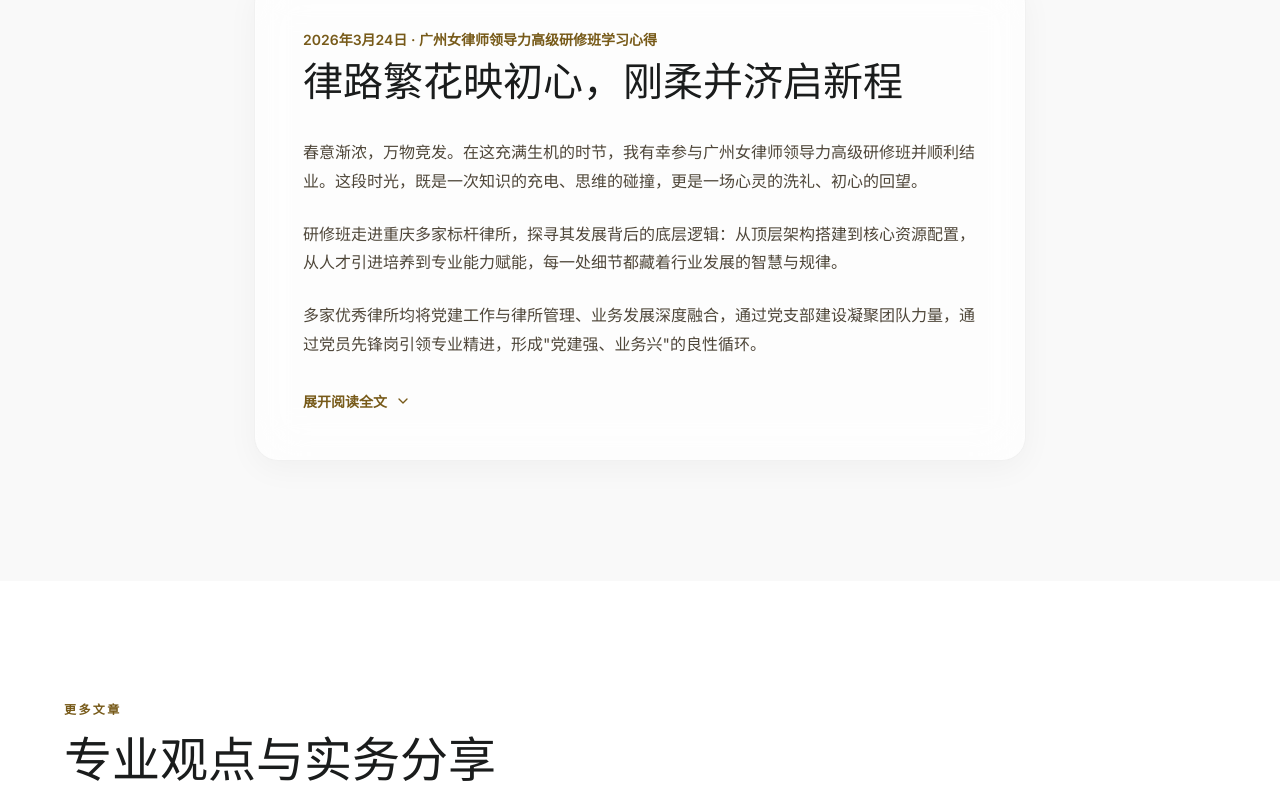
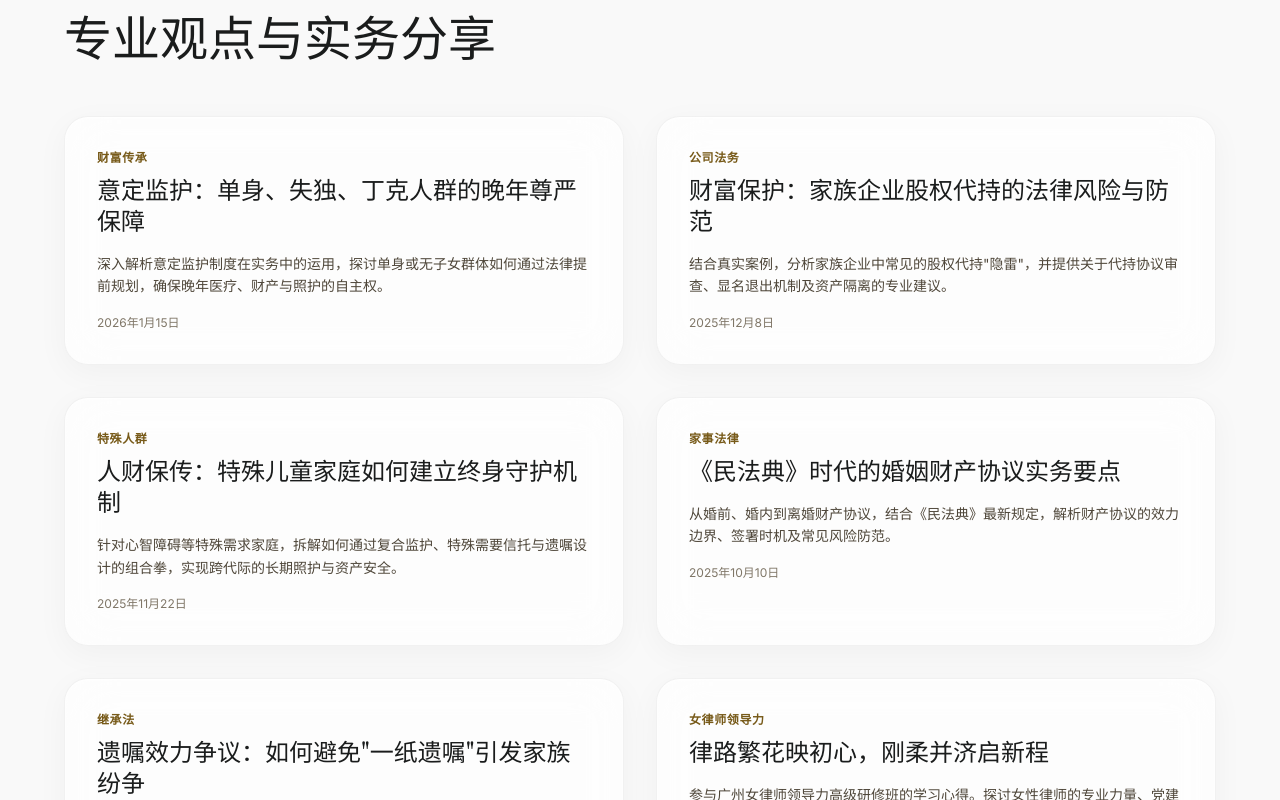
Before and after one commit to zhuge202322/hanlvshi, a Next.js app: page /articles in a window 1280 px wide. Shown: the part 620-1420 px from the top of the page. Built offline with nearby package versions, Linux system fonts and the light colour scheme.

Commit message:
refactor: 将女律师领导力文章合并到专业观点板块

```diff
--- a/src/app/articles/page.tsx
+++ b/src/app/articles/page.tsx
@@ -1,34 +1,16 @@
 "use client";
 
-import { useRef, useState } from "react";
+import { useRef } from "react";
 import gsap from "gsap";
 import { ScrollTrigger } from "gsap/ScrollTrigger";
 import { useGSAP } from "@gsap/react";
 import Navigation from "@/components/Navigation";
-import { ChevronDown, ChevronUp } from "lucide-react";
 
 if (typeof window !== "undefined") {
   gsap.registerPlugin(ScrollTrigger);
 }
 
 export const dynamic = 'force-dynamic';
-
-const mainArticle = {
-  date: "2026年3月24日",
-  category: "广州女律师领导力高级研修班学习心得",
-  title: "律路繁花映初心，刚柔并济启新程",
-  content: [
-    "春意渐浓，万物竞发。在这充满生机的时节，我有幸参与广州女律师领导力高级研修班并顺利结业。这段时光，既是一次知识的充电、思维的碰撞，更是一场心灵的洗礼、初心的回望。",
-    "研修班走进重庆多家标杆律所，探寻其发展背后的底层逻辑：从顶层架构搭建到核心资源配置，从人才引进培养到专业能力赋能，每一处细节都藏着行业发展的智慧与规律。",
-    "多家优秀律所均将党建工作与律所管理、业务发展深度融合，通过党支部建设凝聚团队力量，通过党员先锋岗引领专业精进，形成\"党建强、业务兴\"的良性循环。",
-    "作为家族传承中心负责人、律所党支部书记与管委会成员，我更加明确：党建工作不是独立的支线任务，而是律所发展的红色引擎。家族传承中心的发展，同样需要党建引领。",
-    "在女性领导力课程中，我对女性律师的专业力量有了更深理解。女性领导力的核心，在于刚柔并济的平衡、多元包容的思维、温润坚定的力量。这种力量用于家族传承服务时，既能坚守原则、严谨务实，也能理解客户的情感需求。",
-    "人工智能、大数据等技术正在改变法律服务行业。从文书起草、案例检索到客户分析、业务拓展，技术赋能让法律服务的效率与质量提升，也要求律师团队持续更新服务方式。",
-    "回顾十九年的律途思考，我将其归纳为\"选择、平衡、专注\"。从财富传承领域的深耕，到非遗咏春的研习，再到律所党建工作的推进，每一次选择都锚定法治初心，每一次平衡都兼顾责任与担当。",
-    "作为家族传承中心负责人，我们不仅提供财富传承、家族治理的专业方案，更传递对家庭责任、亲情守护与文化传承的价值理念。尤其在特殊人群监护、医疗预嘱、意定监护等领域，我们用专业法律知识为客户的人生全旅程提供保障。",
-    "未来，我将继续以党建为魂、以专业为基、以女性力量为翼，带领家族传承中心完善服务体系，为大湾区家族客户提供更专业、更全面、更有温度的财富传承与家族治理解决方案。"
-  ]
-};
 
 const otherArticles = [
   {
@@ -60,12 +42,28 @@ const otherArticles = [
     category: "继承法",
     title: "遗嘱效力争议：如何避免\"一纸遗嘱\"引发家族纷争",
     excerpt: "通过典型案例分析遗嘱无效的常见原因，提供遗嘱起草、见证、保管及执行的全流程专业建议，确保遗愿得以实现。"
+  },
+  {
+    date: "2026年3月24日",
+    category: "女律师领导力",
+    title: "律路繁花映初心，刚柔并济启新程",
+    excerpt: "参与广州女律师领导力高级研修班的学习心得。探讨女性律师的专业力量、党建引领下的律所发展，以及如何在财富传承领域发挥刚柔并济的领导力。",
+    fullContent: [
+      "春意渐浓，万物竞发。在这充满生机的时节，我有幸参与广州女律师领导力高级研修班并顺利结业。这段时光，既是一次知识的充电、思维的碰撞，更是一场心灵的洗礼、初心的回望。",
+      "研修班走进重庆多家标杆律所，探寻其发展背后的底层逻辑：从顶层架构搭建到核心资源配置，从人才引进培养到专业能力赋能，每一处细节都藏着行业发展的智慧与规律。",
+      "多家优秀律所均将党建工作与律所管理、业务发展深度融合，通过党支部建设凝聚团队力量，通过党员先锋岗引领专业精进，形成\"党建强、业务兴\"的良性循环。",
+      "作为家族传承中心负责人、律所党支部书记与管委会成员，我更加明确：党建工作不是独立的支线任务，而是律所发展的红色引擎。家族传承中心的发展，同样需要党建引领。",
+      "在女性领导力课程中，我对女性律师的专业力量有了更深理解。女性领导力的核心，在于刚柔并济的平衡、多元包容的思维、温润坚定的力量。这种力量用于家族传承服务时，既能坚守原则、严谨务实，也能理解客户的情感需求。",
+      "人工智能、大数据等技术正在改变法律服务行业。从文书起草、案例检索到客户分析、业务拓展，技术赋能让法律服务的效率与质量提升，也要求律师团队持续更新服务方式。",
+      "回顾十九年的律途思考，我将其归纳为\"选择、平衡、专注\"。从财富传承领域的深耕，到非遗咏春的研习，再到律所党建工作的推进，每一次选择都锚定法治初心，每一次平衡都兼顾责任与担当。",
+      "作为家族传承中心负责人，我们不仅提供财富传承、家族治理的专业方案，更传递对家庭责任、亲情守护与文化传承的价值理念。尤其在特殊人群监护、医疗预嘱、意定监护等领域，我们用专业法律知识为客户的人生全旅程提供保障。",
+      "未来，我将继续以党建为魂、以专业为基、以女性力量为翼，带领家族传承中心完善服务体系，为大湾区家族客户提供更专业、更全面、更有温度的财富传承与家族治理解决方案。"
+    ]
   }
 ];
 
 export default function ArticlesPage() {
   const container = useRef<HTMLDivElement>(null);
-  const [expanded, setExpanded] = useState(false);
 
   useGSAP(() => {
     gsap.fromTo(
@@ -113,48 +111,11 @@ export default function ArticlesPage() {
         </div>
       </section>
 
-      {/* Main Article */}
+      {/* Articles Grid */}
       <section className="section py-[120px]">
-        <div className="max-w-[900px] mx-auto px-6 lg:px-16">
-          <article className="glass-card p-12 rounded-[1.5rem]">
-            <div className="mb-8">
-              <p className="text-[14px] text-[#775a19] font-semibold mb-2">
-                {mainArticle.date} · {mainArticle.category}
-              </p>
-              <h2 className="font-serif text-[40px] text-[#1a1c1c] leading-[1.2]">
-                {mainArticle.title}
-              </h2>
-            </div>
-
-            <div className="space-y-6 text-[16px] text-[#4e4639] leading-[1.8]">
-              {mainArticle.content.slice(0, expanded ? mainArticle.content.length : 3).map((para, i) => (
-                <p key={i}>{para}</p>
-              ))}
-            </div>
-
-            <button
-              onClick={() => setExpanded(!expanded)}
-              className="mt-8 flex items-center gap-2 text-[14px] text-[#775a19] font-semibold hover:text-[#1a1c1c] transition-colors"
-            >
-              {expanded ? (
-                <>
-                  收起全文 <ChevronUp className="w-4 h-4" />
-                </>
-              ) : (
-                <>
-                  展开阅读全文 <ChevronDown className="w-4 h-4" />
-                </>
-              )}
-            </button>
-          </article>
-        </div>
-      </section>
-
-      {/* Other Articles */}
-      <section className="section py-[120px] bg-white">
         <div className="max-w-[1280px] mx-auto px-6 lg:px-16">
           <div className="mb-12">
-            <h2 className="font-sans text-[12px] font-semibold tracking-[0.2em] text-[#775a19] uppercase mb-3">更多文章</h2>
+            <h2 className="font-sans text-[12px] font-semibold tracking-[0.2em] text-[#775a19] uppercase mb-3">专业文章</h2>
             <h3 className="font-serif text-[40px] md:text-[48px] text-[#1a1c1c] leading-[1.2]">专业观点与实务分享</h3>
           </div>
 
```
